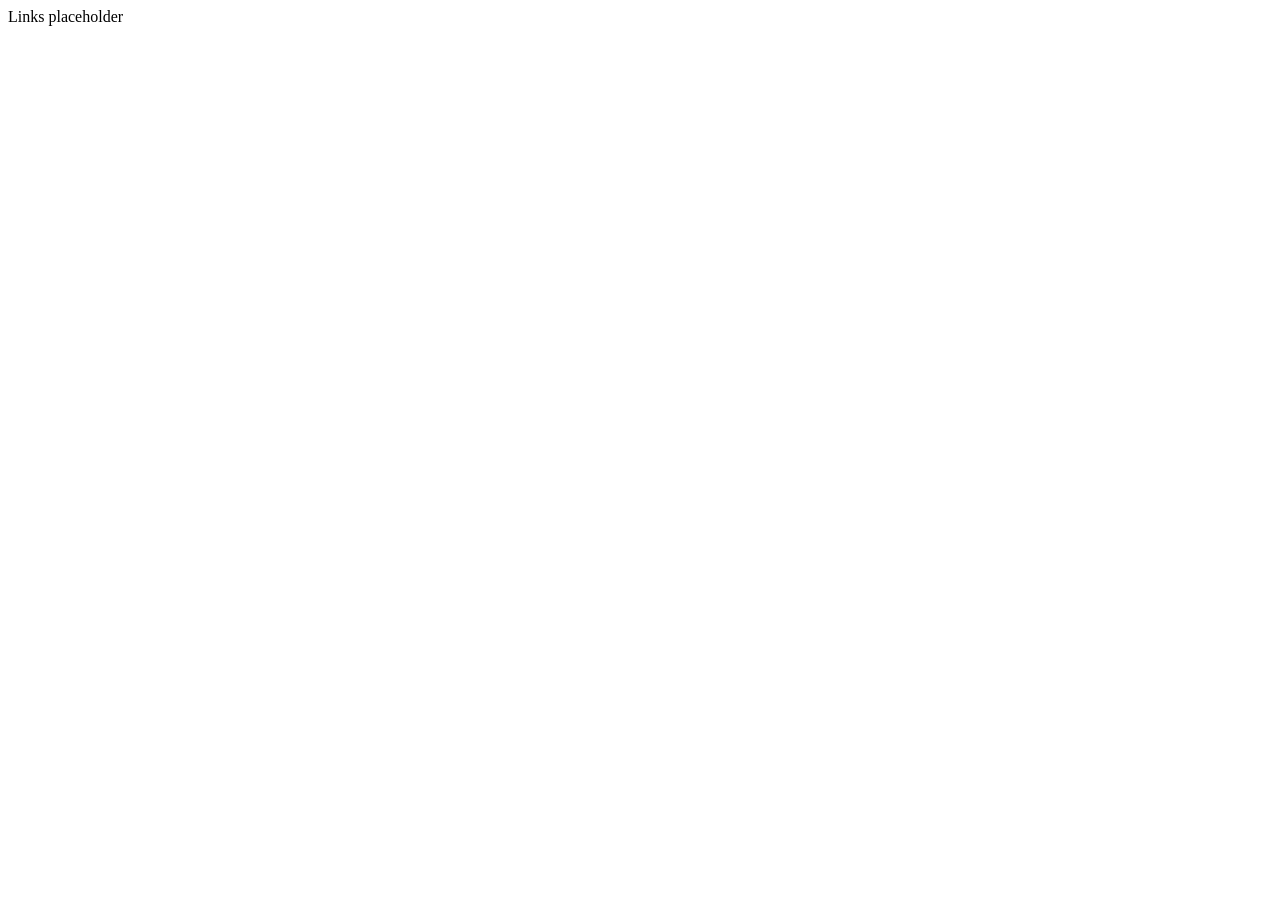
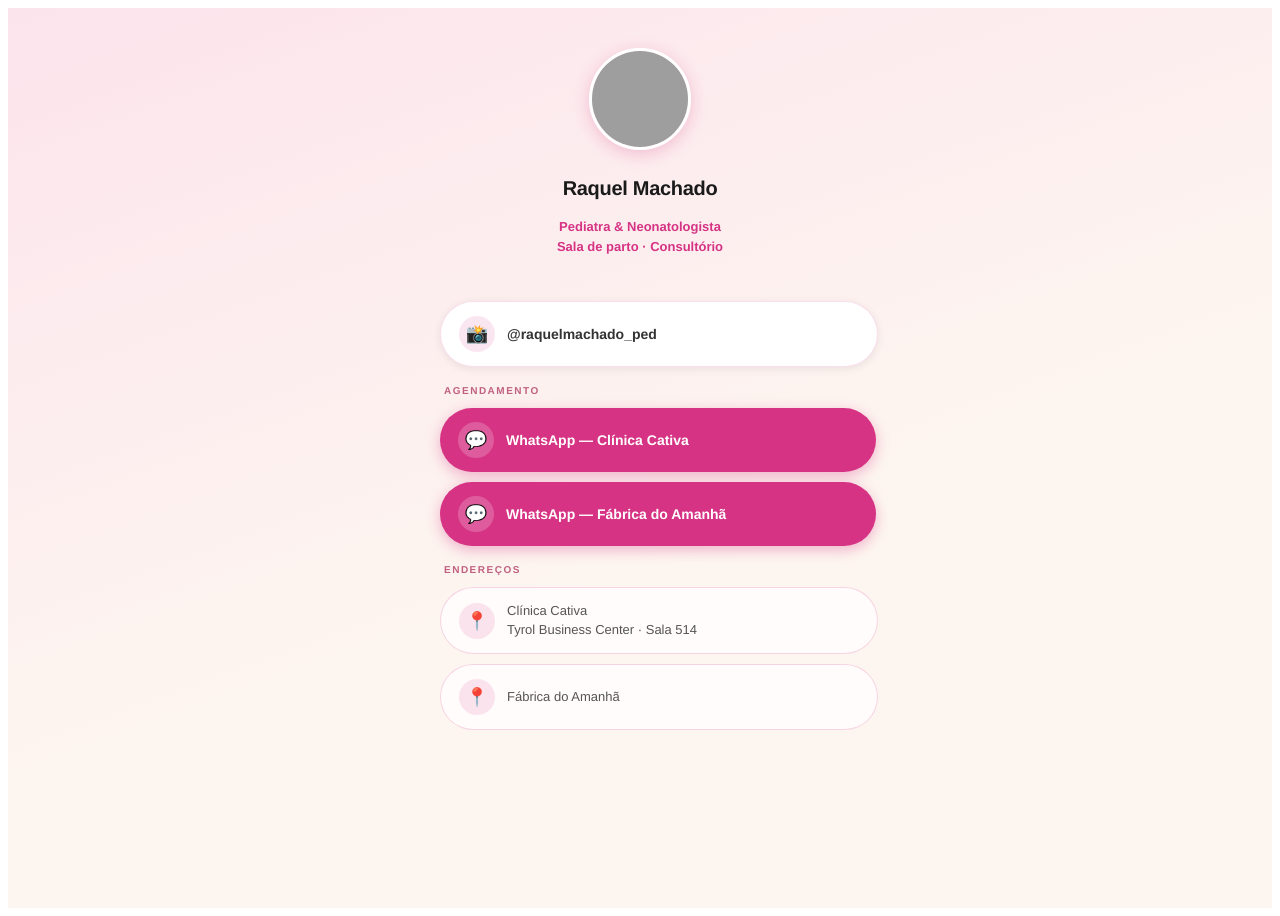
Before and after one commit to peteramerico/raquel-machado-site, a React (Vite) app: page /links in a window 1280 px wide. Before the commit the page ends 800 px from the top, so only its background shows below. Built offline with nearby package versions, Linux system fonts and the light colour scheme; grey boxes are pictures that could not be loaded.

Commit message:
feat: add Links page with pink gradient design and all link buttons

```diff
--- a/src/pages/Links.tsx
+++ b/src/pages/Links.tsx
@@ -1,3 +1,72 @@
+import LinkButton from '../components/LinkButton'
+import styles from '../styles/Links.module.css'
+
+const LINKS = {
+  instagram: 'https://instagram.com/raquelmachado_ped',
+  whatsappCativa: 'https://wa.me/5584XXXXXXXXX',      // substituir pelo número real
+  whatsappFabrica: 'https://wa.me/5584XXXXXXXXX',     // substituir pelo número real
+  mapsCativa: 'https://maps.google.com/?q=Tyrol+Business+Center+Natal+RN+Sala+514', // ajustar
+  mapsFabrica: 'https://maps.google.com/?q=Fabrica+do+Amanha+Natal+RN',             // ajustar
+}
+
 export default function Links() {
-  return <div>Links placeholder</div>
+  return (
+    <div className={styles.page}>
+      <div className={styles.container}>
+        <div className={styles.profile}>
+          <img
+            src="/raquel-avatar.jpg"
+            alt="Dra. Raquel Machado"
+            className={styles.avatar}
+            onError={(e) => {
+              e.currentTarget.style.display = 'none'
+              e.currentTarget.nextElementSibling?.removeAttribute('style')
+            }}
+          />
+          <div className={styles.avatarFallback} style={{ display: 'none' }}>👩‍⚕️</div>
+          <h1 className={styles.name}>Raquel Machado</h1>
+          <p className={styles.subtitle}>Pediatra &amp; Neonatologista<br />Sala de parto · Consultório</p>
+        </div>
+
+        <div className={styles.links}>
+          <LinkButton
+            href={LINKS.instagram}
+            label="@raquelmachado_ped"
+            icon="📸"
+            variant="secondary"
+          />
+
+          <p className={styles.sectionLabel}>Agendamento</p>
+
+          <LinkButton
+            href={LINKS.whatsappCativa}
+            label="WhatsApp — Clínica Cativa"
+            icon="💬"
+            variant="primary"
+          />
+          <LinkButton
+            href={LINKS.whatsappFabrica}
+            label="WhatsApp — Fábrica do Amanhã"
+            icon="💬"
+            variant="primary"
+          />
+
+          <p className={styles.sectionLabel}>Endereços</p>
+
+          <LinkButton
+            href={LINKS.mapsCativa}
+            label={"Clínica Cativa\nTyrol Business Center · Sala 514"}
+            icon="📍"
+            variant="address"
+          />
+          <LinkButton
+            href={LINKS.mapsFabrica}
+            label="Fábrica do Amanhã"
+            icon="📍"
+            variant="address"
+          />
+        </div>
+      </div>
+    </div>
+  )
 }
--- a/src/styles/LinkButton.module.css
+++ b/src/styles/LinkButton.module.css
@@ -71,4 +71,5 @@
 .text {
   flex: 1;
   text-align: left;
+  white-space: pre-line;
 }
--- /dev/null
+++ b/src/styles/Links.module.css
@@ -0,0 +1,76 @@
+.page {
+  min-height: 100vh;
+  background: linear-gradient(160deg, #fce4ec 0%, #fdf6f0 60%);
+  display: flex;
+  justify-content: center;
+  align-items: flex-start;
+  padding: 40px 16px 60px;
+  font-family: 'Helvetica Neue', Arial, sans-serif;
+}
+
+.container {
+  width: 100%;
+  max-width: 400px;
+}
+
+.profile {
+  display: flex;
+  flex-direction: column;
+  align-items: center;
+  margin-bottom: 32px;
+}
+
+.avatar {
+  width: 96px;
+  height: 96px;
+  border-radius: 50%;
+  object-fit: cover;
+  border: 3px solid #fff;
+  box-shadow: 0 4px 16px rgba(214, 51, 132, 0.25);
+  margin-bottom: 14px;
+}
+
+.avatarFallback {
+  width: 96px;
+  height: 96px;
+  border-radius: 50%;
+  background: linear-gradient(135deg, #f48fb1, #d63384);
+  border: 3px solid #fff;
+  box-shadow: 0 4px 16px rgba(214, 51, 132, 0.25);
+  margin-bottom: 14px;
+  display: flex;
+  align-items: center;
+  justify-content: center;
+  font-size: 40px;
+}
+
+.name {
+  font-size: 20px;
+  font-weight: 800;
+  color: #1a1a1a;
+  margin-bottom: 4px;
+  letter-spacing: -0.3px;
+}
+
+.subtitle {
+  font-size: 13px;
+  color: #d63384;
+  font-weight: 600;
+  text-align: center;
+  line-height: 1.5;
+}
+
+.links {
+  display: flex;
+  flex-direction: column;
+  gap: 10px;
+}
+
+.sectionLabel {
+  font-size: 10px;
+  font-weight: 700;
+  letter-spacing: 1.5px;
+  text-transform: uppercase;
+  color: #c06080;
+  margin: 8px 4px 2px;
+}
```
